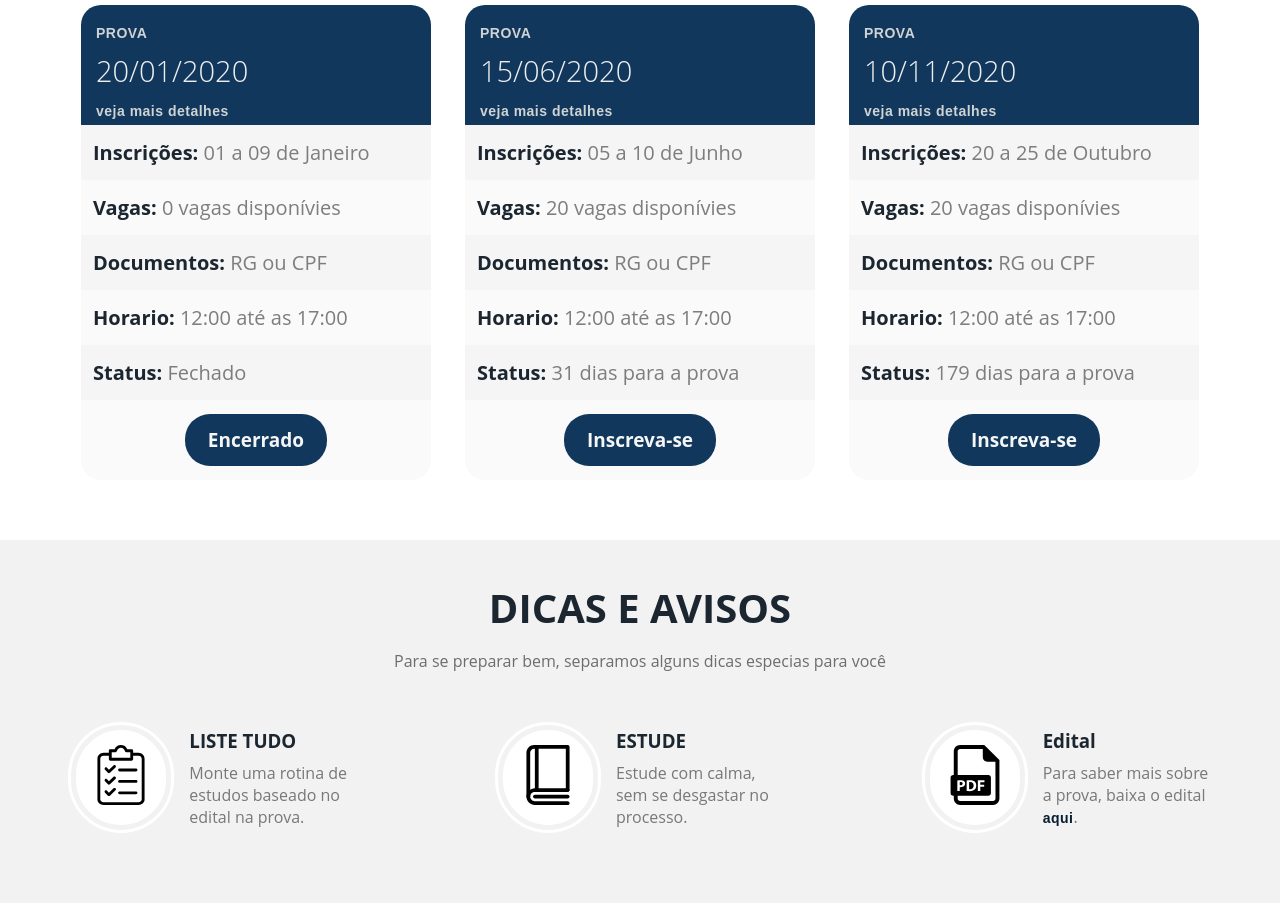
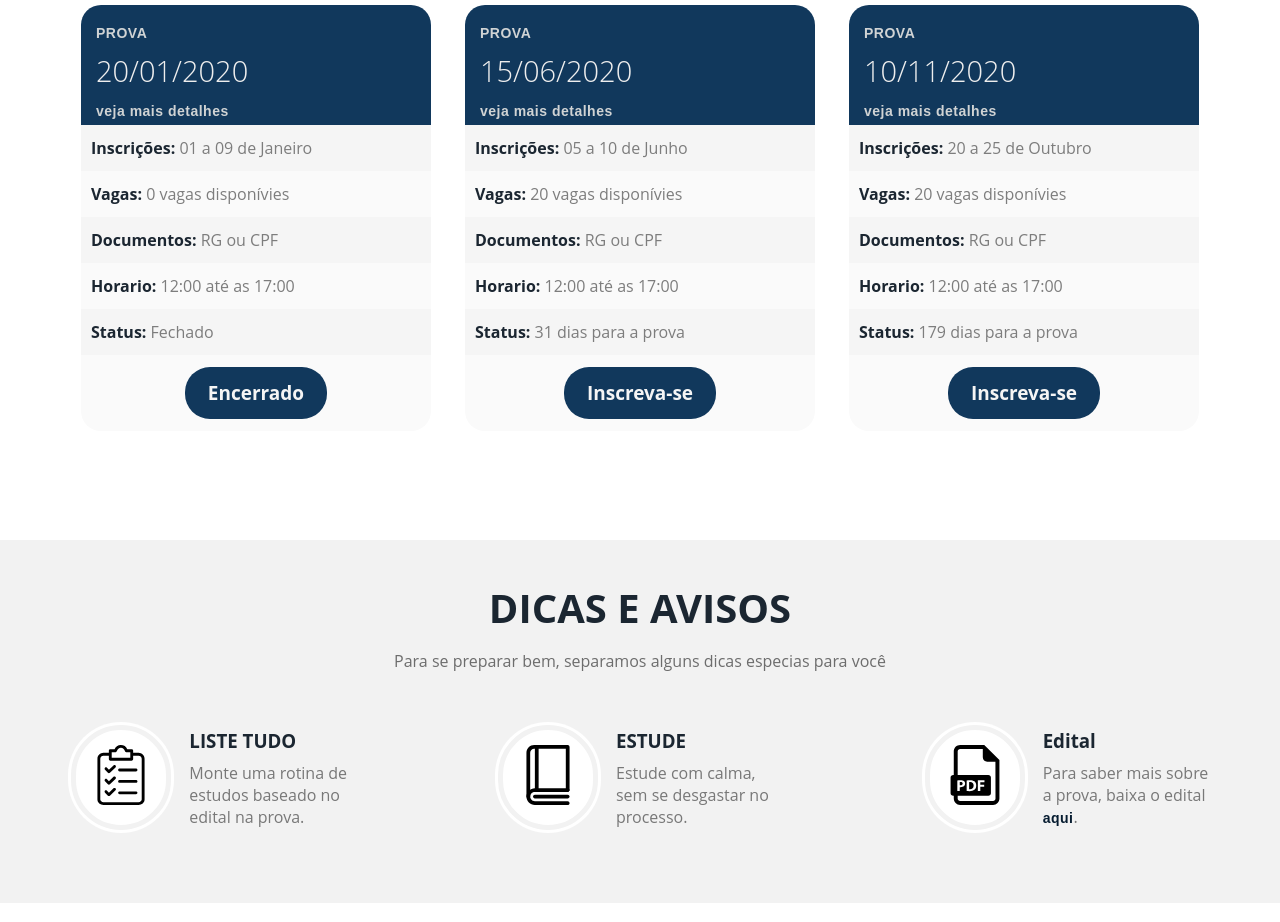
Before and after one commit to cursinhoeachusp/site-cpe-dh, a React (Create React App) app: page /processo-seletivo in a window 1280 px wide. Shown: the part 1100-2022 px from the top of the page. Built offline with nearby package versions, Linux system fonts and the light colour scheme; a web font is replaced by a local one.

Commit message:
arrumando cards de provas

```diff
--- a/src/pages/ProcessoSeletivo/style.css
+++ b/src/pages/ProcessoSeletivo/style.css
@@ -333,10 +333,6 @@ li.botao button{
         font-size: 29px
     }
 
-    .info-prova li{
-        padding: 14px 12px;
-        font-size: 20px;
-    }
 
     .info-prova li.botao button{
         padding: 13px 23px;
```
